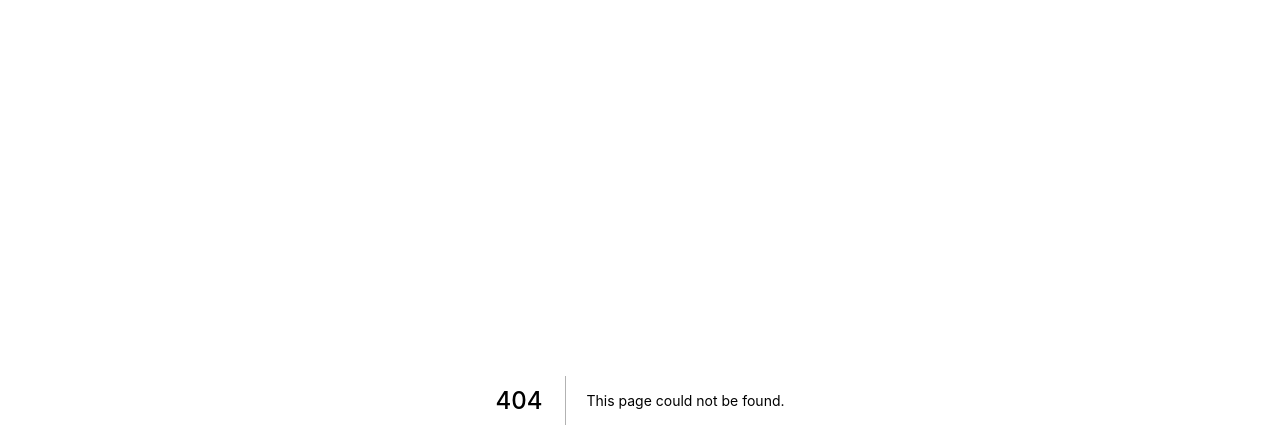
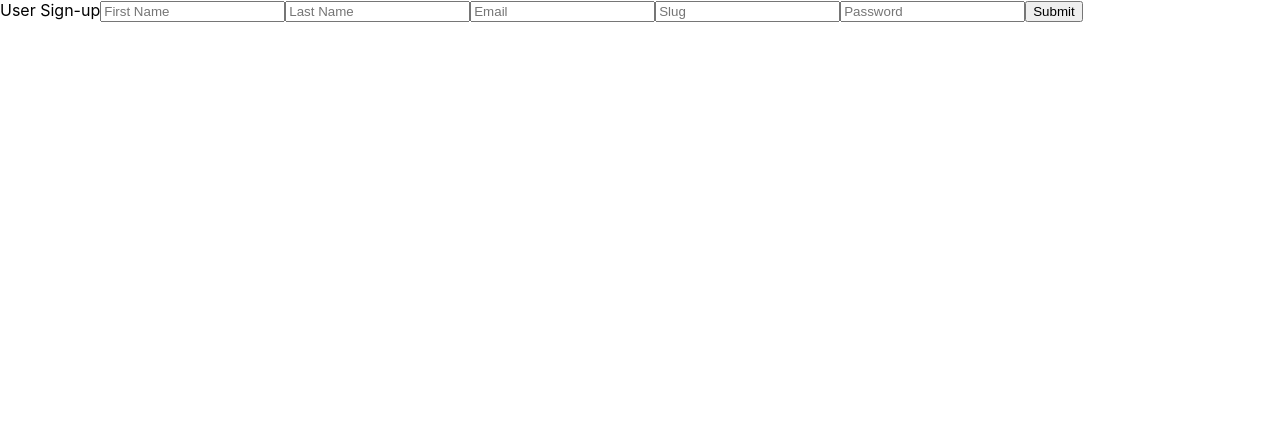
Before and after one commit to NapoleonDLP/charles-client, a Next.js app in the folder app/: page /signup in a window 1280 px wide. Before the commit this address had no page. Shown: the top 448 px of the page. Built offline with nearby package versions, Linux system fonts and the light colour scheme.

Commit message:
Created signup page

```diff
--- /dev/null
+++ b/app/pages/signup.js
@@ -0,0 +1,33 @@
+import React, { useState, useEffect } from 'react';
+
+export default function Signup() {
+  const [user, setUser] = useState({
+    first_name: '',
+    last_name: '',
+    email: '',
+    slug:'',
+    password: ''
+  });
+
+  const handleChange = (event) => {
+    setUser({...user, [event.target.name] : event.target.value});
+  }
+
+  const handleSubmit = (event) => {
+
+  }
+
+  return (
+    <form onSubmit={handleSubmit}>
+      <label>
+        User Sign-up
+      </label>
+        <input onChange={handleChange} type='text' name='first_name' className='form-field' placeholder='First Name' values={user.first_name} />
+        <input onChange={handleChange} type='text' name='last_name' className='form-field' placeholder='Last Name' values={user.last_name} />
+        <input onChange={handleChange} type='text' name='email' className='form-field' placeholder='Email' values={user.email} />
+        <input onChange={handleChange} type='text' name='slug' className='form-field' placeholder='Slug' values={user.slug} />
+        <input onChange={handleChange} type='text' name='password' className='form-field' placeholder='Password' values={user.password} />
+        <input type='submit' value='Submit'/>
+    </form>
+  )
+};
```
